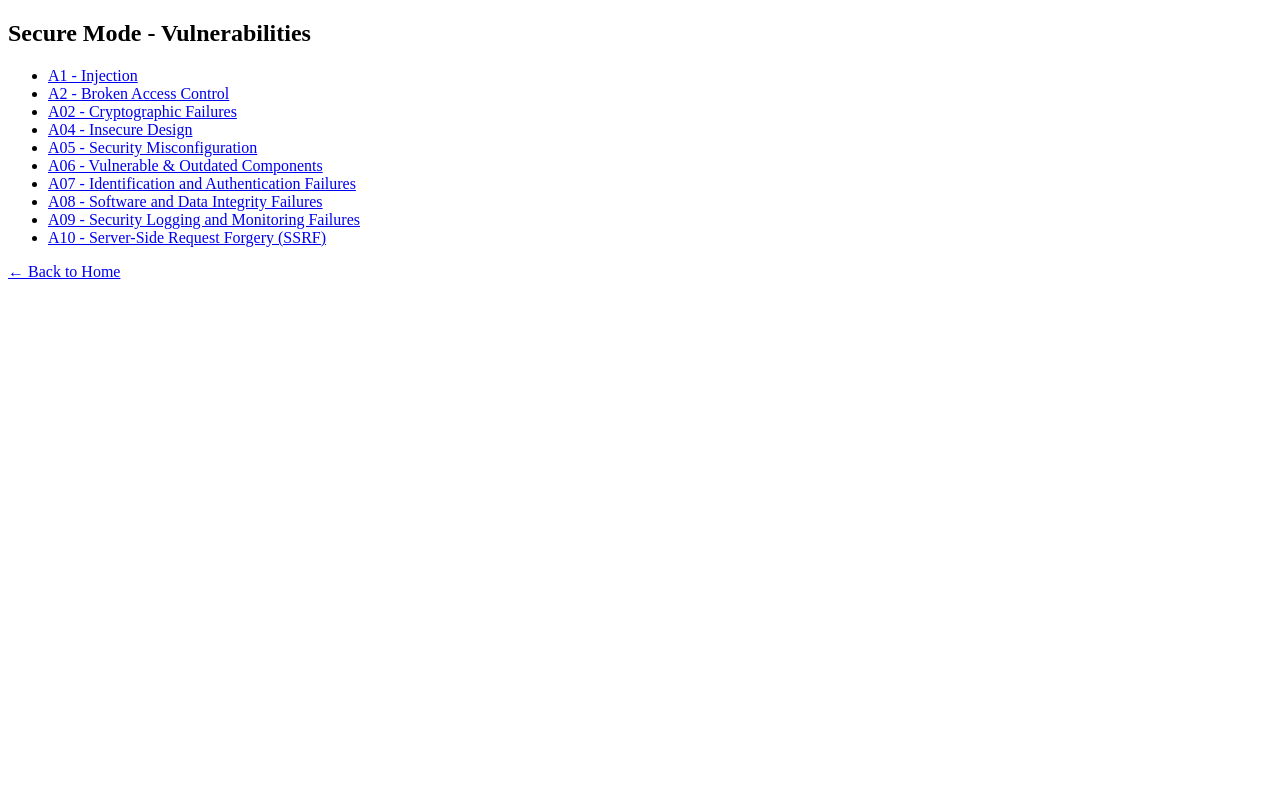
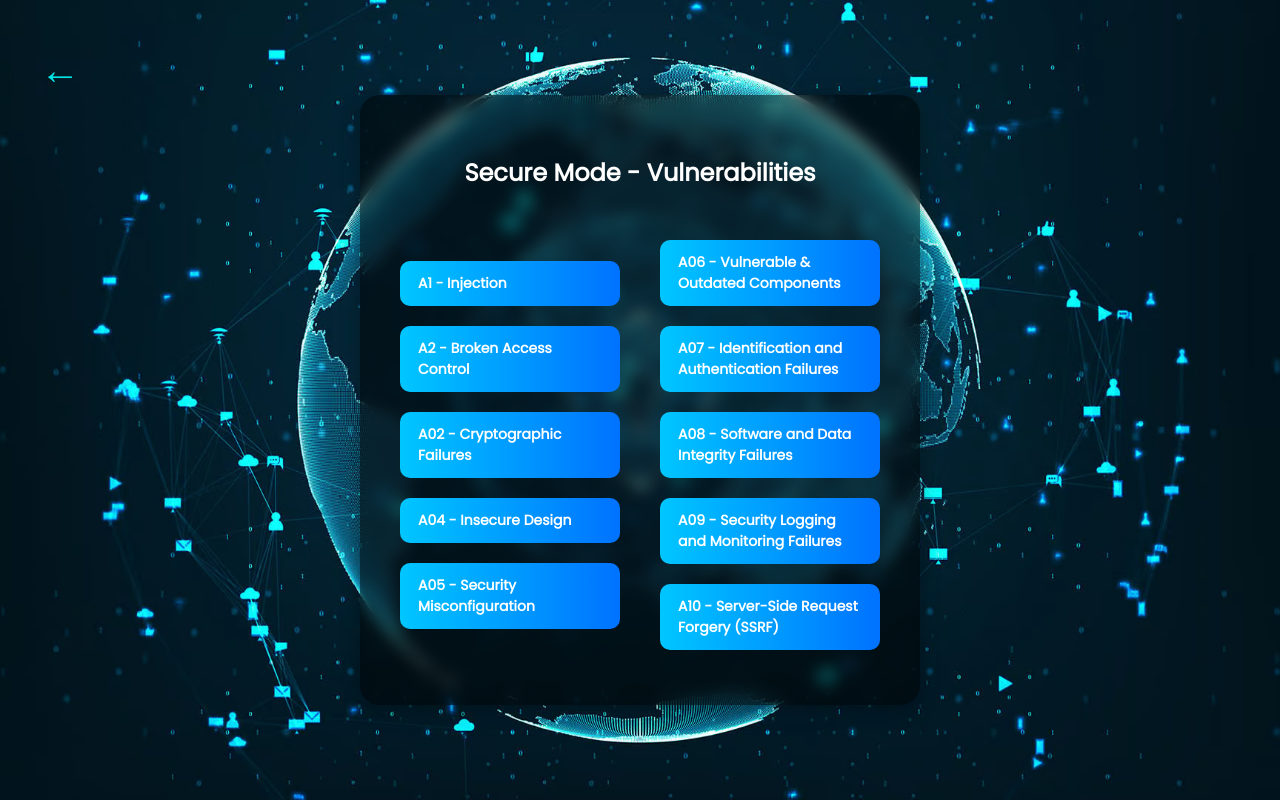
Before and after one commit to Shakthi1109/Secure_Development_OWASP_Demo, a Flask app: page /mode/secure in a window 1280 px wide. Run offline with Flask 3, Linux system fonts and the light colour scheme.

Commit message:
Ui enhancement on menu and BAC

```diff
--- a/static/css/styles.css
+++ b/static/css/styles.css
@@ -14,35 +14,34 @@ body {
   height: 100vh;
 }
 
-/* New wrapper around login + info */
+/* Broken access page */
+
 .page-wrapper {
   display: flex;
+  justify-content: center;
+  align-items: center; /* vertically center both columns */
   gap: 40px;
-  align-items: flex-start;
-  justify-content: center;
+  flex-wrap: wrap; /* enables responsiveness on smaller screens */
   width: 100%;
-  max-width: 900px;
-  padding: 20px;
-  box-sizing: border-box;
+  max-width: 1000px;
 }
 
 /* Login box container */
 .login-container {
+  flex: 1;
+  max-width: 400px;
   background: rgba(31, 30, 30, 0.649);
   padding: 40px;
   border-radius: 20px;
   backdrop-filter: blur(10px);
   box-shadow: 0 8px 30px rgba(0, 0, 0, 0.3);
-  width: 400px; /* fixed width */
-  text-align: center;
-  display: flex;
-  flex-direction: column;
 }
 
 h2 {
   font-size: 24px;
   margin-bottom: 25px;
   color: #fff;
+  text-align: center;
 }
 
 .mode-tag {
@@ -99,13 +98,13 @@ button {
 
 button:hover {
   transform: scale(1.05);
-  background: linear-gradient(to right, #0072ff, #00c6ff);
+  background: linear-gradient(to right, #26292d, #314d55);
 }
 
 a {
   display: block;
   margin-top: 20px;
-  color: #00e6e6;
+  color: #4ff0f3;
   text-decoration: none;
   font-size: 14px;
 }
@@ -165,3 +168,81 @@ a:hover {
 .toggle-text.visible {
   max-height: 500px; /* Enough to show the entire content */
 }
+
+
+
+/*Menu List of top 10 owasp vulns*/
+
+.vuln-grid-wrapper {
+  background: rgba(0, 0, 0, 0.5);
+  padding: 40px;
+  border-radius: 20px;
+  backdrop-filter: blur(8px);
+  box-shadow: 0 4px 20px rgba(0, 0, 0, 0.3);
+  display: flex;
+  flex-direction: column;
+  align-items: center;
+  justify-content: center;
+}
+
+.vuln-grid-wrapper h2 {
+  margin-bottom: 30px;
+  color: #fff;
+}
+
+.vuln-grid {
+  display: flex;
+  justify-content: center;
+  align-items: center; /* vertically center */
+  gap: 40px;
+  flex-wrap: wrap;
+}
+
+.vuln-list {
+  list-style: none;
+  padding: 0;
+  margin: 0;
+  width: 100%;
+  max-width: 220px;
+}
+
+.vuln-list li {
+  margin-bottom: 15px;
+}
+
+.vuln-list a {
+  display: block;
+  background: linear-gradient(to right, #00c6ff, #0072ff);
+  color: #fff;
+  text-decoration: none;
+  padding: 12px 18px;
+  border-radius: 10px;
+  font-weight: 600;
+  transition: background 0.3s, transform 0.2s;
+}
+
+.vuln-list a:hover {
+  background: linear-gradient(to right, #0072ff, #00c6ff);
+  transform: scale(1.05);
+}
+
+
+
+
+/*Back Arrow */
+
+.back-arrow {
+  position: fixed;
+  top: 20px;
+  left: 40px;
+  font-size: 40px;
+  color: #00e6e6;
+  text-decoration: none;
+  z-index: 1000;
+  transition: color 0.3s, transform 0.2s;
+}
+
+.back-arrow:hover {
+  color: #ffffff;
+  transform: scale(1.2);
+}
--- a/templates/base.html
+++ b/templates/base.html
@@ -6,6 +6,8 @@
 <link rel="stylesheet" href="{{ url_for('static', filename='css/styles.css') }}">
 </head>
 <body>
+    {% block back %}{% endblock %}
+
   <div class="container">
     {% block content %}{% endblock %}
   </div>
--- a/templates/broken_access_login.html
+++ b/templates/broken_access_login.html
@@ -2,7 +2,12 @@
 
 {% block title %}Broken Access Control - {{ mode.title() }}{% endblock %}
 
+{% block back %}
+  <a href="/mode/{{ mode }}" class="back-arrow">←</a>
+{% endblock %}
+
 {% block content %}
+
 <div class="page-wrapper">
   <div class="login-container">
     <h2>🚫 A2 - Broken Access Control <span class="mode-tag">({{ mode.title() }})</span></h2>
@@ -11,7 +16,6 @@
       <input type="text" name="username" id="username" placeholder="Enter your username">
       <button type="submit">🔐 Login as User</button>
     </form>
-    <a href="/mode/{{ mode }}">← Back to Vulnerabilities</a>
   </div>
 
   <div class="info-box">
--- a/templates/menu.html
+++ b/templates/menu.html
@@ -1,26 +1,34 @@
-<!DOCTYPE html>
-<html>
-<head>
-  <title>{{ mode.title() }} Mode</title>
-</head>
-<body>
+{% extends "base.html" %}
+
+{% block title %}{{ mode.title() }} Mode - Vulnerabilities{% endblock %}
+
+{% block back %}
+  <a href="/" class="back-arrow">←</a>
+{% endblock %}
+
+{% block content %}
+<div class="container">
+  <div class="vuln-grid-wrapper">
     <h2>{{ mode.title() }} Mode - Vulnerabilities</h2>
-  <ul>
+
+    <div class="vuln-grid">
+      <ul class="vuln-list">
         <li><a href="/{{ mode }}/injection">A1 - Injection</a></li>
         <li><a href="/{{ mode }}/broken-access">A2 - Broken Access Control</a></li>
         <li><a href="/{{ mode }}/cryptographic-failures">A02 - Cryptographic Failures</a></li>
         <li><a href="/{{ mode }}/insecure-design">A04 - Insecure Design</a></li>
         <li><a href="/{{ mode }}/security-misconfiguration">A05 - Security Misconfiguration</a></li>
+      </ul>
+
+      <ul class="vuln-list">
         <li><a href="/{{ mode }}/vulnerable-components">A06 - Vulnerable & Outdated Components</a></li>
         <li><a href="/{{ mode }}/identification-authentication">A07 - Identification and Authentication Failures</a></li>
         <li><a href="/{{ mode }}/software-data-integrity">A08 - Software and Data Integrity Failures</a></li>
         <li><a href="/{{ mode }}/logging-monitoring">A09 - Security Logging and Monitoring Failures</a></li>
         <li><a href="/{{ mode }}/ssrf">A10 - Server-Side Request Forgery (SSRF)</a></li>
+      </ul>
+    </div>
+  </div>
 
-
-
-    <!-- Future: Add more -->
-  </ul>
-  <a href="/">← Back to Home</a>
-</body>
-</html>
+</div>
+{% endblock %}
```
Also changed, not shown: other parts of static/css/styles.css (+14 -10 lines). Lines whose indentation alone changed are shown as unchanged.
